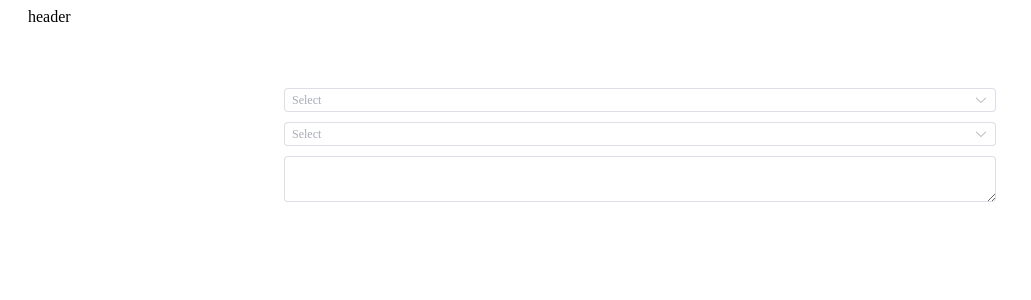
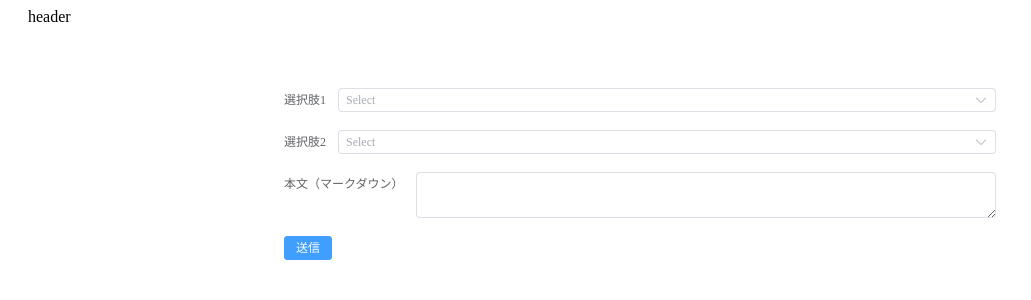
Before and after one commit to Yanai1005/prtimes-demo, a Vue app in the folder frontend/kenkyu-slackers/: page / in a window 1280 px wide. Shown: the top 300 px of the page, without its empty margins (0-1031 px from the left). Built offline with nearby package versions, Linux system fonts and the light colour scheme; the HTML template or start-up script is replaced by a standard one.

Commit message:
change: el-form要素で囲んだ

```diff
--- a/frontend/kenkyu-slackers/components.d.ts
+++ b/frontend/kenkyu-slackers/components.d.ts
@@ -11,6 +11,8 @@ declare module 'vue' {
     ElButton: typeof import('element-plus/es')['ElButton']
     ElContainer: typeof import('element-plus/es')['ElContainer']
     ElementPlusTest: typeof import('./src/components/ElementPlusTest.vue')['default']
+    ElForm: typeof import('element-plus/es')['ElForm']
+    ElFormItem: typeof import('element-plus/es')['ElFormItem']
     ElHeader: typeof import('element-plus/es')['ElHeader']
     ElInput: typeof import('element-plus/es')['ElInput']
     ElMain: typeof import('element-plus/es')['ElMain']
--- a/frontend/kenkyu-slackers/src/pages/AppRoot/AppRoot.vue
+++ b/frontend/kenkyu-slackers/src/pages/AppRoot/AppRoot.vue
@@ -35,20 +35,27 @@ import MarkdownEditor from "@/pages/AppRoot/MarkdownEditor.vue";
 
 <template>
   <div class="container">
-    <option-selector :value="hogeValue" :options="hogeOptions" />
-    <option-selector :value="fugaValue" :options="fugaOptions" />
-    <markdown-editor :value="markdownContent" />
+    <el-form>
+      <el-form-item label="選択肢1">
+        <option-selector :value="hogeValue" :options="hogeOptions" />
+      </el-form-item>
+      <el-form-item label="選択肢2">
+        <option-selector :value="fugaValue" :options="fugaOptions" />
+      </el-form-item>
+      <el-form-item label="本文（マークダウン）">
+        <markdown-editor :value="markdownContent" />
+      </el-form-item>
+      <el-form-item>
+        <el-button type="primary">
+          送信
+        </el-button>
+      </el-form-item>
+    </el-form>
   </div>
 </template>
 
 <style scoped>
   .container {
-    display: flex;
-    flex-direction: column;
-    align-items: flex-end;
-
     padding: 0 20vw;
-    gap: 10px;
-    height: 100%;
   }
 </style>
```
